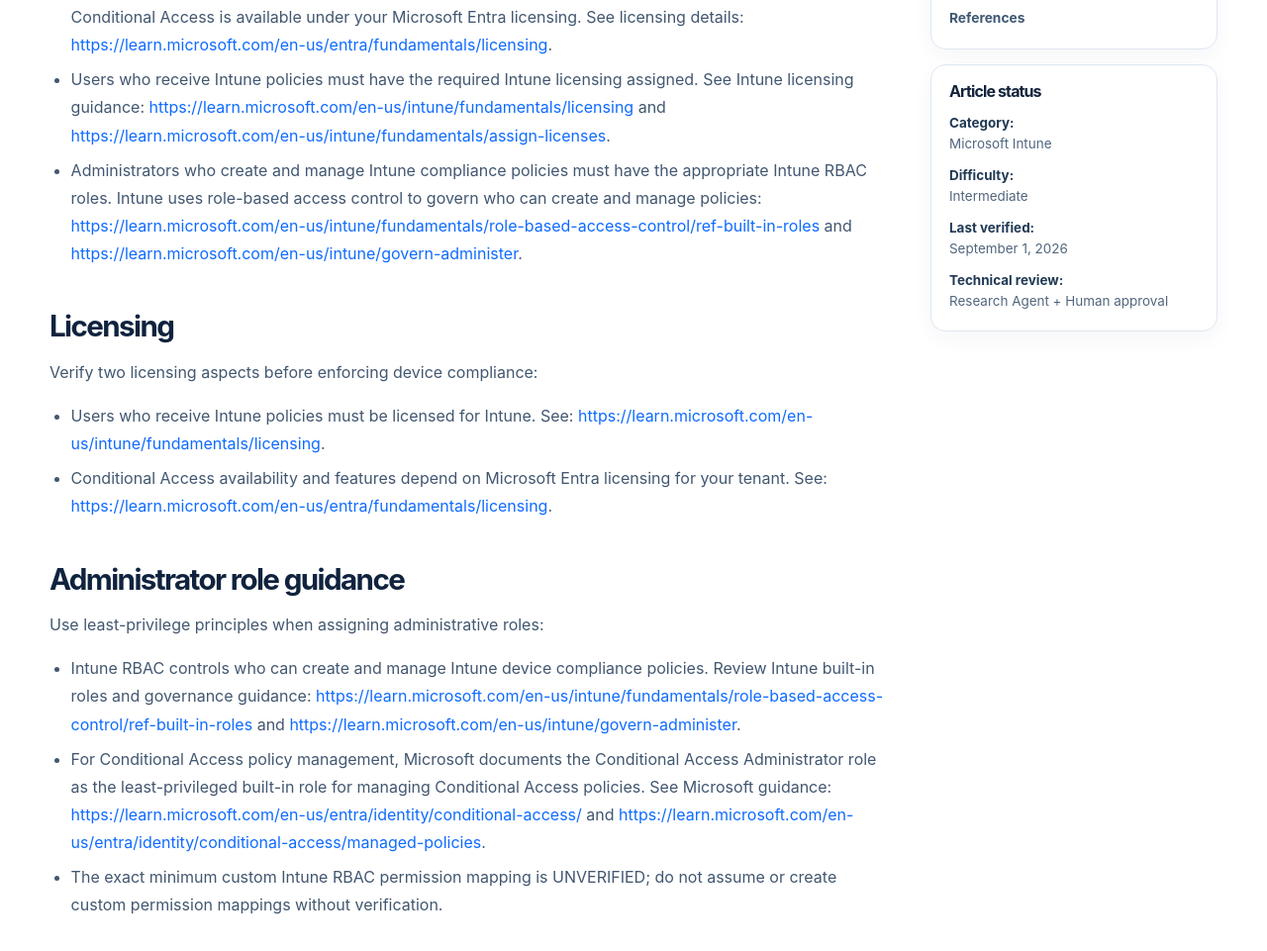
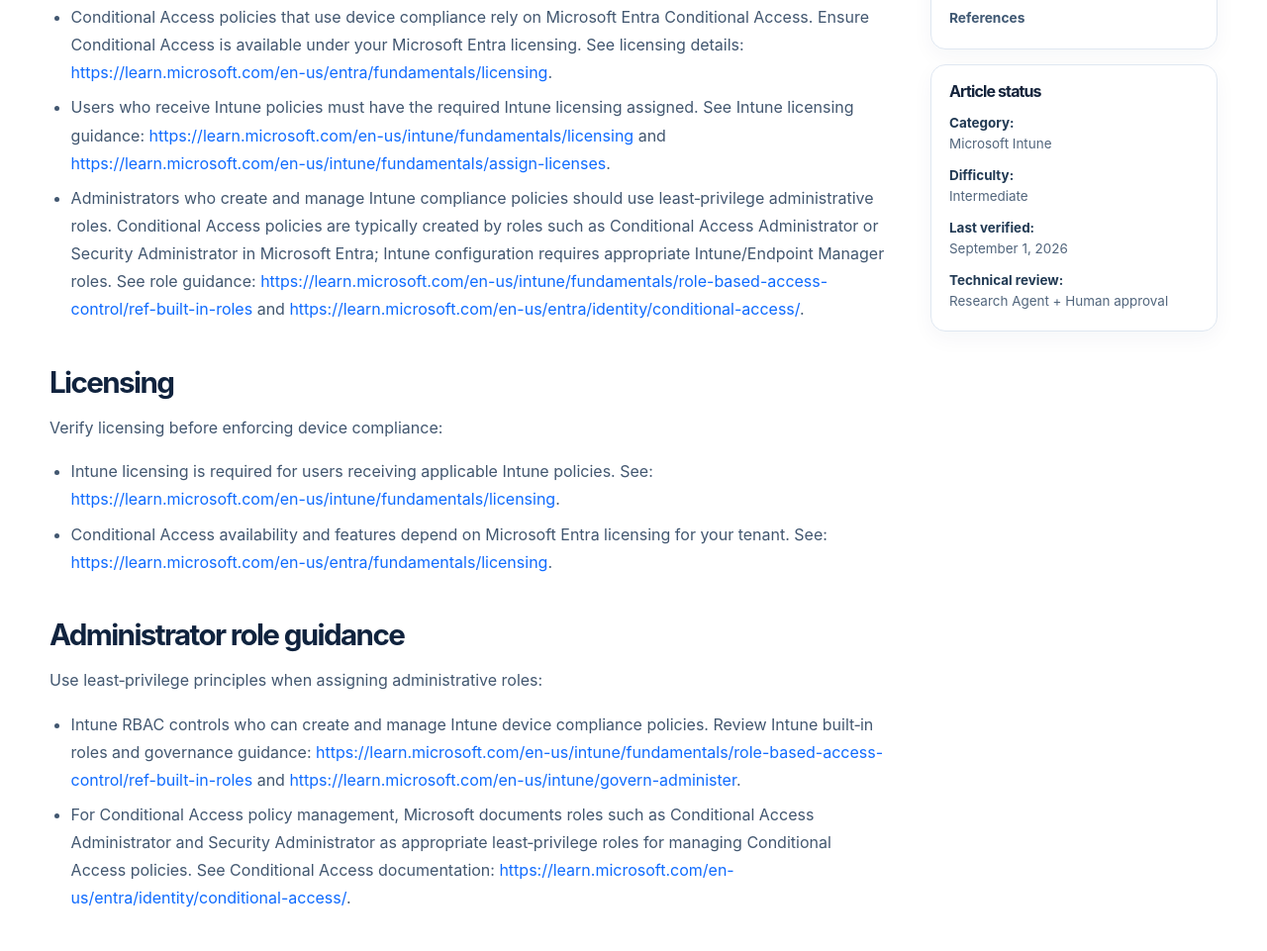
Before and after one commit to kapanadze1975/cloudmanagepro-website, a website: page articles/intune-compliant-devices-microsoft-365/index.html in a window 1280 px wide. Shown: the part 1395-2356 px from the top of the page at 99% size. Drawn offline with Linux system fonts and the light colour scheme.

Commit message:
Corrective: replace article body with approved Content Agent 3 article (remove UNVERIFIED markers)

```diff
--- a/articles/intune-compliant-devices-microsoft-365/index.html
+++ b/articles/intune-compliant-devices-microsoft-365/index.html
@@ -554,9 +554,9 @@
 
     <section id="overview">
       <h2>Overview</h2>
-      <p>This article explains how to require devices managed by Microsoft Intune to be evaluated as compliant before granting access to Microsoft 365 resources using Microsoft Entra Conditional Access. It covers what the configuration accomplishes, prerequisites and licensing, guidance for administrator roles, testing options (report-only and What If), rollout recommendations, legacy authentication considerations, troubleshooting, and best practices. All technical claims below are limited to the verified facts provided.</p>
+      <p>This article explains how Microsoft Intune device compliance and Microsoft Entra Conditional Access can be configured so that devices must be evaluated as compliant by Intune before gaining access to Microsoft 365 resources. It summarizes what the configuration accomplishes, prerequisites and licensing considerations, administrator roles, testing approaches (report-only and What If), rollout recommendations, legacy authentication considerations, troubleshooting, and best practices. All technical claims below are limited to verified facts from authoritative Microsoft documentation.</p>
       <h3>What this configuration accomplishes</h3>
-      <p>When you require Intune-compliant devices for Microsoft 365 access, Microsoft Entra Conditional Access evaluates the device compliance state reported by Microsoft Intune and enforces a grant control that requires the device to be marked as compliant before access is allowed. This integrates device compliance telemetry with access control to conditionally allow or block user sign-ins to Microsoft 365 services.</p>
+      <p>When you require Intune‑compliant devices for Microsoft 365 access, Microsoft Entra Conditional Access evaluates the device compliance state reported by Microsoft Intune and enforces a grant control that requires the device to be marked as compliant before access is allowed. This integrates device compliance telemetry with access control to conditionally allow or block user sign‑ins to Microsoft 365 services.</p>
     </section>
 
     <section id="prerequisites">
@@ -565,26 +565,25 @@
         <li>Devices must be enrolled in Microsoft Intune and subject to Intune device compliance policies so they can be evaluated as compliant or noncompliant. See Microsoft Intune device compliance documentation for details: <a href="https://learn.microsoft.com/en-us/intune/device-security/compliance/overview">https://learn.microsoft.com/en-us/intune/device-security/compliance/overview</a>.</li>
         <li>Conditional Access policies that use device compliance rely on Microsoft Entra Conditional Access. Ensure Conditional Access is available under your Microsoft Entra licensing. See licensing details: <a href="https://learn.microsoft.com/en-us/entra/fundamentals/licensing">https://learn.microsoft.com/en-us/entra/fundamentals/licensing</a>.</li>
         <li>Users who receive Intune policies must have the required Intune licensing assigned. See Intune licensing guidance: <a href="https://learn.microsoft.com/en-us/intune/fundamentals/licensing">https://learn.microsoft.com/en-us/intune/fundamentals/licensing</a> and <a href="https://learn.microsoft.com/en-us/intune/fundamentals/assign-licenses">https://learn.microsoft.com/en-us/intune/fundamentals/assign-licenses</a>.</li>
-      <li>Administrators who create and manage Intune compliance policies must have the appropriate Intune RBAC roles. Intune uses role-based access control to govern who can create and manage policies: <a href="https://learn.microsoft.com/en-us/intune/fundamentals/role-based-access-control/ref-built-in-roles">https://learn.microsoft.com/en-us/intune/fundamentals/role-based-access-control/ref-built-in-roles</a> and <a href="https://learn.microsoft.com/en-us/intune/govern-administer">https://learn.microsoft.com/en-us/intune/govern-administer</a>.</li>
+        <li>Administrators who create and manage Intune compliance policies should use least‑privilege administrative roles. Conditional Access policies are typically created by roles such as Conditional Access Administrator or Security Administrator in Microsoft Entra; Intune configuration requires appropriate Intune/Endpoint Manager roles. See role guidance: <a href="https://learn.microsoft.com/en-us/intune/fundamentals/role-based-access-control/ref-built-in-roles">https://learn.microsoft.com/en-us/intune/fundamentals/role-based-access-control/ref-built-in-roles</a> and <a href="https://learn.microsoft.com/en-us/entra/identity/conditional-access/">https://learn.microsoft.com/en-us/entra/identity/conditional-access/</a>.</li>
       </ul>
     </section>
 
     <section id="licensing">
       <h2>Licensing</h2>
-      <p>Verify two licensing aspects before enforcing device compliance:</p>
+      <p>Verify licensing before enforcing device compliance:</p>
       <ul>
-      <li>Users who receive Intune policies must be licensed for Intune. See: <a href="https://learn.microsoft.com/en-us/intune/fundamentals/licensing">https://learn.microsoft.com/en-us/intune/fundamentals/licensing</a>.</li>
+        <li>Intune licensing is required for users receiving applicable Intune policies. See: <a href="https://learn.microsoft.com/en-us/intune/fundamentals/licensing">https://learn.microsoft.com/en-us/intune/fundamentals/licensing</a>.</li>
         <li>Conditional Access availability and features depend on Microsoft Entra licensing for your tenant. See: <a href="https://learn.microsoft.com/en-us/entra/fundamentals/licensing">https://learn.microsoft.com/en-us/entra/fundamentals/licensing</a>.</li>
       </ul>
     </section>
 
     <section id="administrator-roles">
       <h2>Administrator role guidance</h2>
-      <p>Use least-privilege principles when assigning administrative roles:</p>
+      <p>Use least‑privilege principles when assigning administrative roles:</p>
       <ul>
-      <li>Intune RBAC controls who can create and manage Intune device compliance policies. Review Intune built-in roles and governance guidance: <a href="https://learn.microsoft.com/en-us/intune/fundamentals/role-based-access-control/ref-built-in-roles">https://learn.microsoft.com/en-us/intune/fundamentals/role-based-access-control/ref-built-in-roles</a> and <a href="https://learn.microsoft.com/en-us/intune/govern-administer">https://learn.microsoft.com/en-us/intune/govern-administer</a>.</li>
-      <li>For Conditional Access policy management, Microsoft documents the Conditional Access Administrator role as the least-privileged built-in role for managing Conditional Access policies. See Microsoft guidance: <a href="https://learn.microsoft.com/en-us/entra/identity/conditional-access/">https://learn.microsoft.com/en-us/entra/identity/conditional-access/</a> and <a href="https://learn.microsoft.com/en-us/entra/identity/conditional-access/managed-policies">https://learn.microsoft.com/en-us/entra/identity/conditional-access/managed-policies</a>.</li>
-      <li>The exact minimum custom Intune RBAC permission mapping is UNVERIFIED; do not assume or create custom permission mappings without verification.</li>
+        <li>Intune RBAC controls who can create and manage Intune device compliance policies. Review Intune built‑in roles and governance guidance: <a href="https://learn.microsoft.com/en-us/intune/fundamentals/role-based-access-control/ref-built-in-roles">https://learn.microsoft.com/en-us/intune/fundamentals/role-based-access-control/ref-built-in-roles</a> and <a href="https://learn.microsoft.com/en-us/intune/govern-administer">https://learn.microsoft.com/en-us/intune/govern-administer</a>.</li>
+        <li>For Conditional Access policy management, Microsoft documents roles such as Conditional Access Administrator and Security Administrator as appropriate least‑privilege roles for managing Conditional Access policies. See Conditional Access documentation: <a href="https://learn.microsoft.com/en-us/entra/identity/conditional-access/">https://learn.microsoft.com/en-us/entra/identity/conditional-access/</a>.</li>
       </ul>
     </section>
 
@@ -600,12 +599,12 @@
 
     <section id="require-compliant">
       <h2>Require device to be marked as compliant</h2>
-      <p>The Conditional Access grant control "Require device to be marked as compliant" relies on the device compliance state sent by Intune. When you include this grant control in a Conditional Access policy, sign-in requests that match the policy require that the device is marked compliant by Intune before access is permitted. Refer to Microsoft documentation for the grant control and policy guidance: <a href="https://learn.microsoft.com/en-us/entra/identity/conditional-access/concept-conditional-access-grant">https://learn.microsoft.com/en-us/entra/identity/conditional-access/concept-conditional-access-grant</a>.</p>
+      <p>The Conditional Access grant control "Require device to be marked as compliant" relies on the device compliance state reported by Intune. When you include this grant control in a Conditional Access policy, sign‑in requests that match the policy require that the device is marked compliant by Intune before access is permitted. Refer to Microsoft documentation for the grant control and policy guidance: <a href="https://learn.microsoft.com/en-us/entra/identity/conditional-access/concept-conditional-access-grant">https://learn.microsoft.com/en-us/entra/identity/conditional-access/concept-conditional-access-grant</a>.</p>
     </section>
 
     <section id="report-only">
       <h2>Report-only testing</h2>
-      <p>Before enforcement, consider using Conditional Access Report-only mode to understand the impact of a policy without affecting user sign-ins. Conditional Access supports a report-only mode so you can evaluate what would happen if a policy were enforced. See: <a href="https://learn.microsoft.com/en-us/entra/identity/conditional-access/concept-conditional-access-report-only">https://learn.microsoft.com/en-us/entra/identity/conditional-access/concept-conditional-access-report-only</a>.</p>
+      <p>Before enforcement, consider using Conditional Access Report‑only mode to understand the impact of a policy without affecting user sign‑ins. Conditional Access supports a report‑only mode so you can evaluate what would happen if a policy were enforced. See: <a href="https://learn.microsoft.com/en-us/entra/identity/conditional-access/concept-conditional-access-report-only">https://learn.microsoft.com/en-us/entra/identity/conditional-access/concept-conditional-access-report-only</a>.</p>
     </section>
 
     <section id="what-if">
@@ -616,7 +615,7 @@
     <section id="rollout">
       <h2>Rollout recommendations</h2>
       <ul>
-      <li>Start with report-only analysis and What If tool validation to identify potential impact on users and applications.</li>
+        <li>Start with report‑only analysis and What If tool validation to identify potential impact on users and applications.</li>
         <li>Gradually scope enforcement (for example, pilot groups) to reduce risk before broad rollout.</li>
         <li>Ensure Intune compliance policies are in place and that devices in pilot groups are enrolled and receiving compliance evaluations.</li>
       </ul>
@@ -633,15 +632,15 @@
         <li>Confirm devices are enrolled in Intune and receiving compliance policy evaluation. Refer to Intune compliance policy documentation: <a href="https://learn.microsoft.com/en-us/intune/device-security/compliance/overview">https://learn.microsoft.com/en-us/intune/device-security/compliance/overview</a>.</li>
         <li>Verify applicable users are assigned the required Intune licenses. See Intune licensing: <a href="https://learn.microsoft.com/en-us/intune/fundamentals/licensing">https://learn.microsoft.com/en-us/intune/fundamentals/licensing</a>.</li>
         <li>Confirm Conditional Access is available and licensed for your tenant. See Microsoft Entra licensing: <a href="https://learn.microsoft.com/en-us/entra/fundamentals/licensing">https://learn.microsoft.com/en-us/entra/fundamentals/licensing</a>.</li>
-      <li>Use Conditional Access report-only mode and the What If tool to analyze policy effects and diagnose unexpected behavior: <a href="https://learn.microsoft.com/en-us/entra/identity/conditional-access/concept-conditional-access-report-only">https://learn.microsoft.com/en-us/entra/identity/conditional-access/concept-conditional-access-report-only</a> and <a href="https://learn.microsoft.com/en-us/entra/identity/conditional-access/what-if-tool">https://learn.microsoft.com/en-us/entra/identity/conditional-access/what-if-tool</a>.</li>
+        <li>Use Conditional Access report‑only mode and the What If tool to analyze policy effects and diagnose unexpected behavior: <a href="https://learn.microsoft.com/en-us/entra/identity/conditional-access/concept-conditional-access-report-only">https://learn.microsoft.com/en-us/entra/identity/conditional-access/concept-conditional-access-report-only</a> and <a href="https://learn.microsoft.com/en-us/entra/identity/conditional-access/what-if-tool">https://learn.microsoft.com/en-us/entra/identity/conditional-access/what-if-tool</a>.</li>
       </ul>
     </section>
 
     <section id="best-practices">
       <h2>Best practices</h2>
       <ul>
-      <li>Validate policies in report-only mode and with the What If tool before enforcement.</li>
-      <li>Use least-privilege administrative roles; assign Intune and Conditional Access roles according to organizational governance. See Intune RBAC and Conditional Access role guidance: <a href="https://learn.microsoft.com/en-us/intune/fundamentals/role-based-access-control/ref-built-in-roles">https://learn.microsoft.com/en-us/intune/fundamentals/role-based-access-control/ref-built-in-roles</a> and <a href="https://learn.microsoft.com/en-us/entra/identity/conditional-access/">https://learn.microsoft.com/en-us/entra/identity/conditional-access/</a>.</li>
+        <li>Validate policies in report‑only mode and with the What If tool before enforcement.</li>
+        <li>Use least‑privilege administrative roles; assign Intune and Conditional Access roles according to organizational governance. See Intune RBAC and Conditional Access role guidance: <a href="https://learn.microsoft.com/en-us/intune/fundamentals/role-based-access-control/ref-built-in-roles">https://learn.microsoft.com/en-us/intune/fundamentals/role-based-access-control/ref-built-in-roles</a> and <a href="https://learn.microsoft.com/en-us/entra/identity/conditional-access/">https://learn.microsoft.com/en-us/entra/identity/conditional-access/</a>.</li>
         <li>Plan a phased rollout and ensure licensing requirements for both Intune and Conditional Access are met before broad enforcement. See licensing information: <a href="https://learn.microsoft.com/en-us/intune/fundamentals/licensing">https://learn.microsoft.com/en-us/intune/fundamentals/licensing</a> and <a href="https://learn.microsoft.com/en-us/entra/fundamentals/licensing">https://learn.microsoft.com/en-us/entra/fundamentals/licensing</a>.</li>
         <li>Monitor and address legacy authentication to ensure Conditional Access policies are effective. See legacy authentication guidance: <a href="https://learn.microsoft.com/en-us/entra/identity/conditional-access/policy-block-legacy-authentication">https://learn.microsoft.com/en-us/entra/identity/conditional-access/policy-block-legacy-authentication</a>.</li>
       </ul>
@@ -663,14 +662,14 @@
         <p>Conditional Access availability depends on Microsoft Entra licensing. Verify the licensing for features you plan to use: <a href="https://learn.microsoft.com/en-us/entra/fundamentals/licensing">https://learn.microsoft.com/en-us/entra/fundamentals/licensing</a>.</p>
         </li>
         <li><p><strong>Can I test policies before enforcing them?</strong></p>
-      <p>Yes. Conditional Access supports report-only mode and Microsoft provides the What If tool to simulate policy outcomes. See: <a href="https://learn.microsoft.com/en-us/entra/identity/conditional-access/concept-conditional-access-report-only">https://learn.microsoft.com/en-us/entra/identity/conditional-access/concept-conditional-access-report-only</a> and <a href="https://learn.microsoft.com/en-us/entra/identity/conditional-access/what-if-tool">https://learn.microsoft.com/en-us/entra/identity/conditional-access/what-if-tool</a>.</p>
+        <p>Yes. Conditional Access supports report‑only mode and Microsoft provides the What If tool to simulate policy outcomes. See: <a href="https://learn.microsoft.com/en-us/entra/identity/conditional-access/concept-conditional-access-report-only">https://learn.microsoft.com/en-us/entra/identity/conditional-access/concept-conditional-access-report-only</a> and <a href="https://learn.microsoft.com/en-us/entra/identity/conditional-access/what-if-tool">https://learn.microsoft.com/en-us/entra/identity/conditional-access/what-if-tool</a>.</p>
         </li>
       </ol>
     </section>
 
     <section id="references">
       <h2>Authoritative Microsoft references</h2>
-      <ul>
+      <ul class="references">
         <li><a href="https://learn.microsoft.com/en-us/intune/device-security/conditional-access-integration/overview">Intune device compliance and Conditional Access integration</a></li>
         <li><a href="https://learn.microsoft.com/en-us/entra/identity/conditional-access/concept-conditional-access-grant">Conditional Access grant controls (Require device to be marked as compliant)</a></li>
         <li><a href="https://learn.microsoft.com/en-us/entra/identity/conditional-access/policy-all-users-device-compliance">Conditional Access policy examples using device compliance</a></li>
```
Lines whose indentation alone changed are shown as unchanged.
